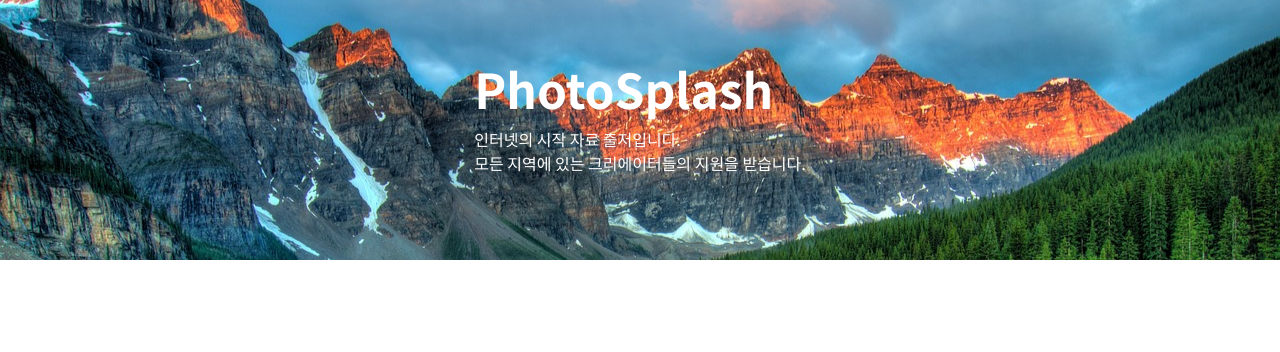
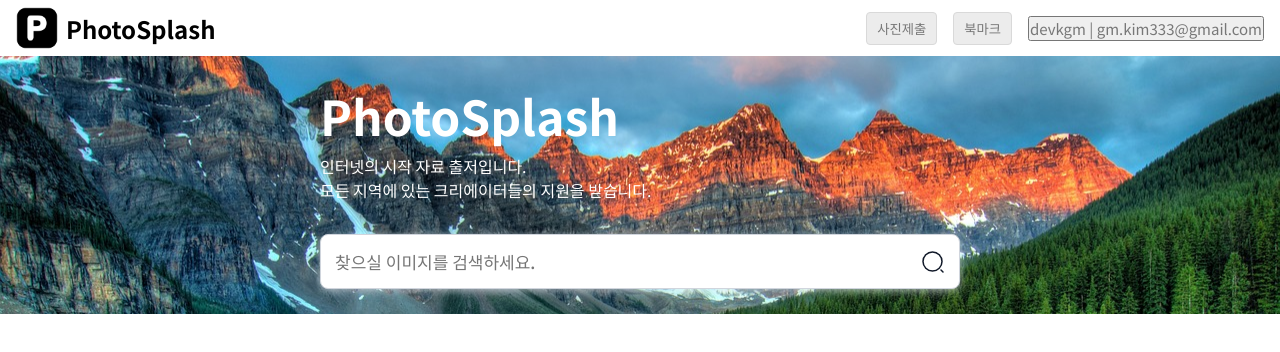
Before and after one commit to devkgm/react-splash, a React (Vite) app: page / in a window 1280 px wide. Shown: the top 352 px of the page. Built offline with nearby package versions, Linux system fonts and the light colour scheme.

Commit message:
fit common nav, common search

```diff
--- /dev/null
+++ b/src/components/common/header/CommonHeader.module.scss
@@ -0,0 +1,57 @@
+.header {
+    display: flex;
+    align-items: center;
+    justify-content: space-between;
+
+    width: 100%;
+    height: 56px;
+
+    padding: 0 16px;
+
+    &__logoBox {
+        display: flex;
+        align-items: center;
+        justify-content: center;
+
+        height: 100%;
+
+        gap: 8px;
+
+        &__logo {
+            height: 75%;
+        }
+        &__title {
+            font-size: 24px;
+            font-weight: 700;
+        }
+    }
+    &__profileBox {
+        display: flex;
+        align-items: center;
+        justify-content: center;
+
+        gap: 16px;
+
+        &__button {
+            display: flex;
+            align-items: center;
+            justify-content: center;
+
+            outline: none;
+            cursor: pointer;
+
+            padding: 6px 10px;
+
+            border: 1px solid $color-white-300;
+            border-radius: 4px;
+
+            color: $color-white-600;
+            background-color: $color-white-100;
+        }
+        &__userName {
+            color: $color-white-600;
+            font-weight: 400;
+            font-size: 15px;
+        }
+    }
+}
--- /dev/null
+++ b/src/components/common/header/CommonHeader.tsx
@@ -0,0 +1,29 @@
+import styles from "./CommonHeader.module.scss";
+function CommonHeader() {
+    return (
+        <div className={styles.header}>
+            <div className={styles.header__logoBox}>
+                <img
+                    src='src/assets/images/image-logo.png'
+                    alt='logo'
+                    className={styles.header__logoBox__logo}
+                />
+                <span className={styles.header__logoBox__title}>
+                    PhotoSplash
+                </span>
+            </div>
+            <div className={styles.header__profileBox}>
+                <button className={styles.header__profileBox__button}>
+                    사진제출
+                </button>
+                <button className={styles.header__profileBox__button}>
+                    북마크
+                </button>
+                <button className={styles.header__profileBox__userName}>
+                    devkgm | gm.kim333@gmail.com
+                </button>
+            </div>
+        </div>
+    );
+}
+export default CommonHeader;
--- /dev/null
+++ b/src/components/common/searchBar/CommonSearchBar.module.scss
@@ -0,0 +1,46 @@
+.searchBar {
+    display: flex;
+    align-items: center;
+
+    gap: 28px;
+
+    &__search {
+        display: flex;
+        align-items: center;
+        justify-content: flex-start;
+
+        width: 50vw;
+
+        padding: 14px;
+        gap: 16px;
+
+        border-radius: 8px;
+        border: 1px solid $color-gray-300;
+        background-color: $color-white-000;
+        box-shadow: 0px 2px 8px 0px rgba(228, 231, 236, 0.7);
+
+        &:focus-within {
+            border-radius: 8px;
+            border: 1px solid #2e90fa;
+            background-color: $color-white-000;
+            box-shadow: 0px 0px 8px 0px rgba(21, 112, 239, 0.3);
+
+            .input {
+                color: $color-gray-800;
+            }
+        }
+
+        &__input {
+            outline: none;
+            border: none;
+
+            width: 100%;
+
+            font-size: 17px;
+            font-weight: 500;
+            line-height: 17px;
+
+            color: $color-gray-500;
+        }
+    }
+}
--- /dev/null
+++ b/src/components/common/searchBar/CommonSearchBar.tsx
@@ -0,0 +1,18 @@
+import styles from "./CommonSearchBar.module.scss";
+
+function CommonSearchBar() {
+    return (
+        <div className={styles.searchBar}>
+            <div className={styles.searchBar__search}>
+                <input
+                    type='text'
+                    placeholder='찾으실 이미지를 검색하세요.'
+                    className={styles.searchBar__search__input}
+                />
+                <img src='src/assets/icons/icon-search.svg' alt='searchIcon' />
+            </div>
+        </div>
+    );
+}
+
+export default CommonSearchBar;
--- a/src/pages/index/index.tsx
+++ b/src/pages/index/index.tsx
@@ -1,8 +1,11 @@
+import CommonHeader from "@/components/common/header/CommonHeader";
 import styles from "./styles/index.module.scss";
+import CommonSearchBar from "@/components/common/searchBar/CommonSearchBar";
+
 function index() {
     return (
         <div className={styles.page}>
-            {/* {공통헤더 UI 부분} */}
+            <CommonHeader />
             {/* 공통 네비게이션 UI 부분 */}
             <div className={styles.page__contents}>
                 <div className={styles.page__contents__introBox}>
@@ -14,6 +17,7 @@ function index() {
                             인터넷의 시작 자료 출저입니다. <br />
                             모든 지역에 있는 크리에이터들의 지원을 받습니다.
                         </span>
+                        <CommonSearchBar />
                     </div>
                 </div>
                 <div className={styles.page__contents__imageBox}></div>
--- a/src/pages/index/styles/index.module.scss
+++ b/src/pages/index/styles/index.module.scss
@@ -1,4 +1,4 @@
-$HEADER-HEIGHT: 50px;
+$HEADER-HEIGHT: 56px;
 $FOOTER-HEIGHT: 50px;
 $NAVIGATION-HEIGHT: 50px;
 
```
Also changed, not shown: src/components/common/navigation/CommonNav.module.scss (added, +24 -0 lines), src/components/common/navigation/CommonNav.tsx (added, +13 -0 lines), src/assets/icons/icon-search.svg (added), src/assets/images/image-logo.png (added).
